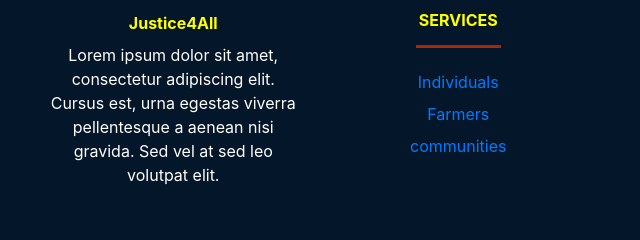
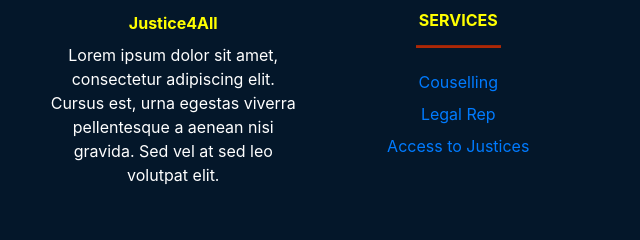
Before and after one commit to belrah/Techsters-Justice4All, a plain HTML site: page Donate.html in a window 1280 px wide. Shown: the part 1379-1619 px from the top of the page, 63-703 px from the left. Drawn offline with nearby package versions, Linux system fonts and the light colour scheme; a web font is replaced by a local one.

Commit message:
updated the features

```diff
--- a/Donate.html
+++ b/Donate.html
@@ -522,9 +522,15 @@
                     <h6 class="text-uppercase font-weight-bold " style="color: yellow; ">SERVICES</h6>
                     <hr class="mb-2 mt-0 d-inline-block mx-auto " style="width: 85px; height: 2px; background-color: #ac2807; ">
                     <ul class="list-unstyled ">
-                        <li class="my-2 text-white "><a href="shop.html ">Individuals</a></li>
-                        <li class="my-2 text-white "><a href="shop.html ">Farmers</a></li>
-                        <li class="my-2 text-white "><a href="shop.html ">communities</a></li>
+                        <li class="my-2 text-white ">
+                            <a href="shop.html ">Couselling</a>
+                        </li>
+                        <li class="my-2 text-white ">
+                            <a href="shop.html ">Legal Rep</a>
+                        </li>
+                        <li class="my-2 text-white ">
+                            <a href="shop.html ">Access to Justices</a>
+                        </li>
                     </ul>
                 </div>
 
```
Also changed, not shown: index.html (+9 -3 lines), login.html (+9 -3 lines), register.html (+9 -3 lines).
